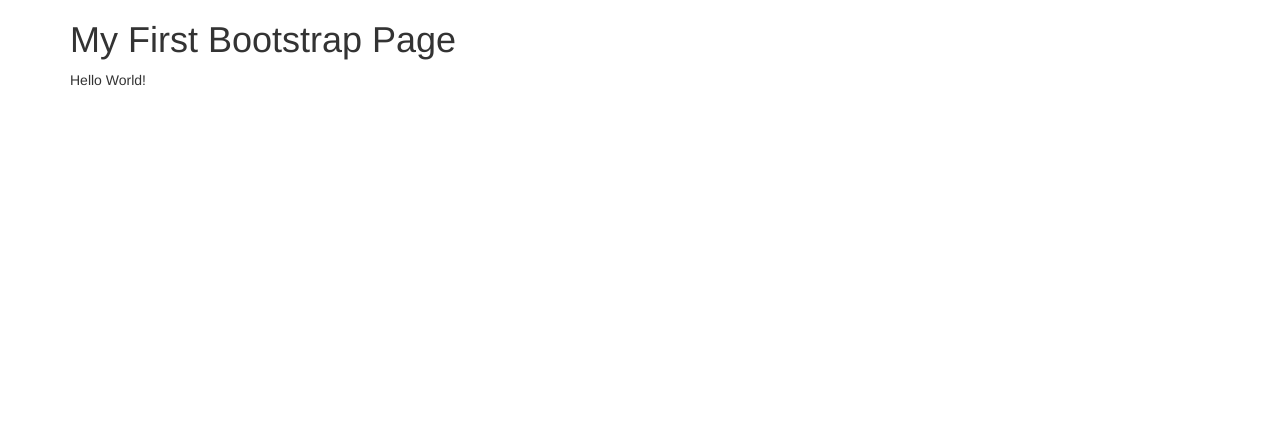
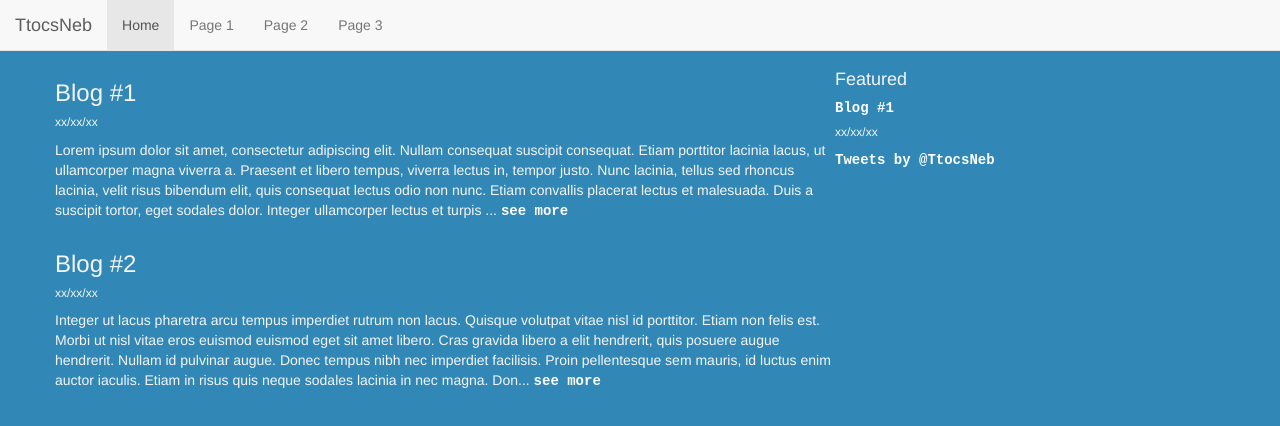
Before and after one commit to ttocsneb/ttocsneb.github.io, a plain HTML site: page index.html in a window 1280 px wide. Drawn offline with nearby package versions, Linux system fonts and the light colour scheme.

Commit message:
start designing the layout

```diff
--- a/index.html
+++ b/index.html
@@ -6,15 +6,67 @@
         <meta charset="utf-8">
         <meta name="viewport" content="width=device-width, initial-scale=1">
 
+
+        <!-- Latest compiled and minified CSS -->
         <link rel="stylesheet" href="https://maxcdn.bootstrapcdn.com/bootstrap/3.3.7/css/bootstrap.min.css">
+
+        <!-- jQuery library -->
         <script src="https://ajax.googleapis.com/ajax/libs/jquery/3.1.1/jquery.min.js"></script>
+
+        <!-- Latest compiled JavaScript -->
         <script src="https://maxcdn.bootstrapcdn.com/bootstrap/3.3.7/js/bootstrap.min.js"></script>
+
+        <link rel="stylesheet" href="style.css"/>
+
     </head>
     <body>
 
+        <nav class="navbar navbar-default navbar-fixed-top">
+            <div class="container-fluid">
+                <div class="navbar-header">
+                    <a class="navbar-brand" href="#">TtocsNeb</a>
+                </div>
+                <ul class="nav navbar-nav">
+                    <li class="active"><a href="#">Home</a></li>
+                    <li><a href="#">Page 1</a></li>
+                    <li><a href="#">Page 2</a></li>
+                    <li><a href="#">Page 3</a></li>
+                </ul>
+
+            </div>
+        </nav>
+
         <div class="container">
-            <h1>My First Bootstrap Page</h1>
-            <p>Hello World!</p>
+            <div id="spacer"></div>
+            <div class="row">
+                <div class="col-sm-8">
+                    <div class="row">
+                        <h3>Blog #1</h3>
+                        <h6>xx/xx/xx</h6>
+                        <p>
+                            Lorem ipsum dolor sit amet, consectetur adipiscing elit. Nullam consequat suscipit consequat. Etiam porttitor lacinia lacus, ut ullamcorper magna viverra a. Praesent et libero tempus, viverra lectus in, tempor justo. Nunc lacinia, tellus sed rhoncus lacinia, velit risus bibendum elit, quis consequat lectus odio non nunc. Etiam convallis placerat lectus et malesuada. Duis a suscipit tortor, eget sodales dolor. Integer ullamcorper lectus et turpis ...  <a href="#">see more</a>
+                        </p>
+                    </div>
+                    <div class="row">
+                        <h3>Blog #2</h3>
+                        <h6>xx/xx/xx</h6>
+                        <p>
+                            Integer ut lacus pharetra arcu tempus imperdiet rutrum non lacus. Quisque volutpat vitae nisl id porttitor. Etiam non felis est. Morbi ut nisl vitae eros euismod euismod eget sit amet libero. Cras gravida libero a elit hendrerit, quis posuere augue hendrerit. Nullam id pulvinar augue. Donec tempus nibh nec imperdiet facilisis. Proin pellentesque sem mauris, id luctus enim auctor iaculis. Etiam in risus quis neque sodales lacinia in nec magna. Don...  <a href="#">see more</a>
+                        </p>
+                    </div>
+                </div>
+                <div class="col-sm-4" id="sidebar">
+                    <div class="row">
+                        <h4>Featured</h4>
+                        <h5><a href="#">Blog #1</a></h5>
+                        <h6>xx/xx/xx</h6>
+                    </div>
+                    <div class="row">
+                        <a class="twitter-timeline" href="https://twitter.com/TtocsNeb" data-widget-id="683131836873093120">Tweets by @TtocsNeb</a>
+                        <script>!function(d,s,id){var js,fjs=d.getElementsByTagName(s)[0],p=/^http:/.test(d.location)?'http':'https';if(!d.getElementById(id)){js=d.createElement(s);js.id=id;js.src=p+"://platform.twitter.com/widgets.js";fjs.parentNode.insertBefore(js,fjs);}}(document,"script","twitter-wjs");</script>
+                    </div>
+                </div>
+            </div>
         </div>
     </body>
 </html>
--- /dev/null
+++ b/style.css
@@ -0,0 +1,25 @@
+#sidebar {
+    /*border-left: Solid black 1px;*/
+}
+
+#spacer {
+    height: 60px;
+}
+
+body {
+    background: rgba(49 ,136,183,1);
+    color: whitesmoke;
+
+}
+
+.container a {
+    font-family: monospace;
+    font-weight: 700;
+    color: white;
+}
+
+a:hover {
+    color: lightgrey;
+    /*font-weight: bold;*/
+    text-decoration: none;
+}
```
